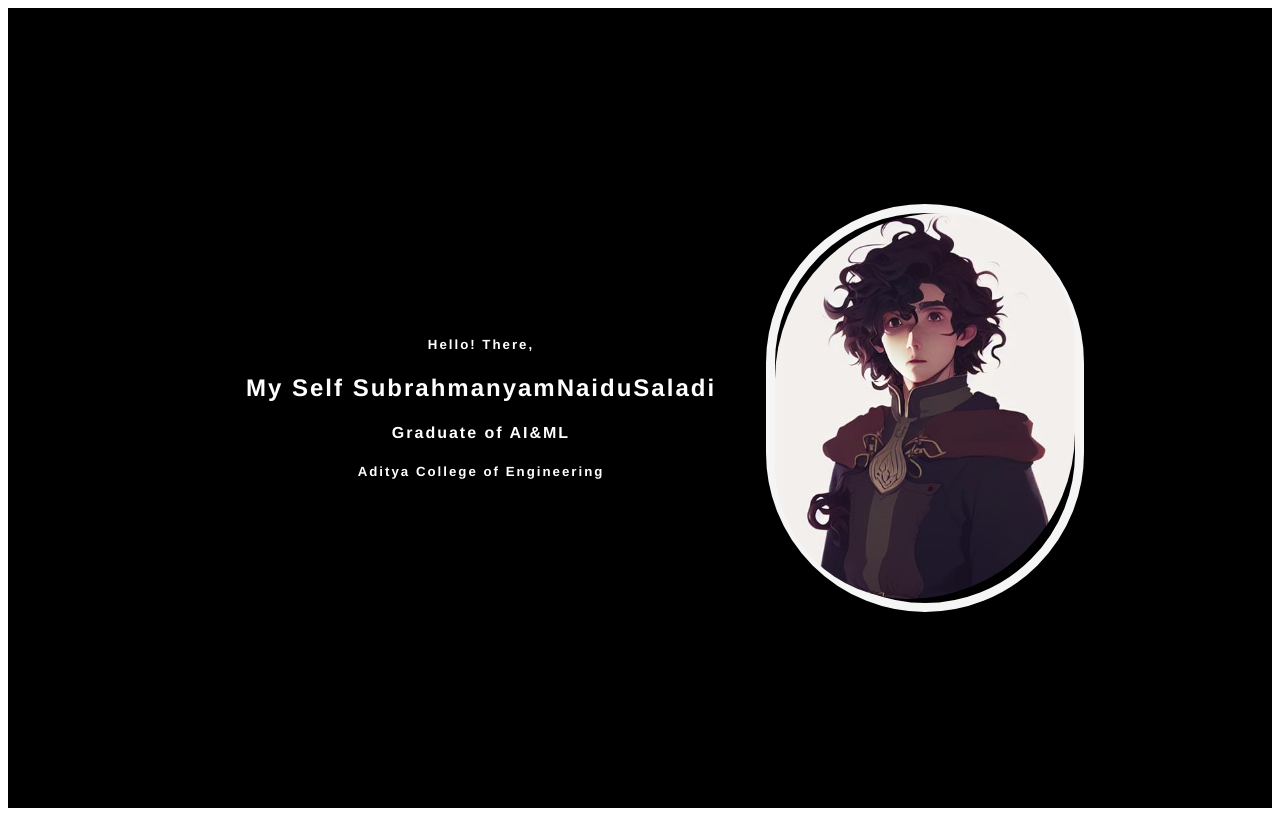
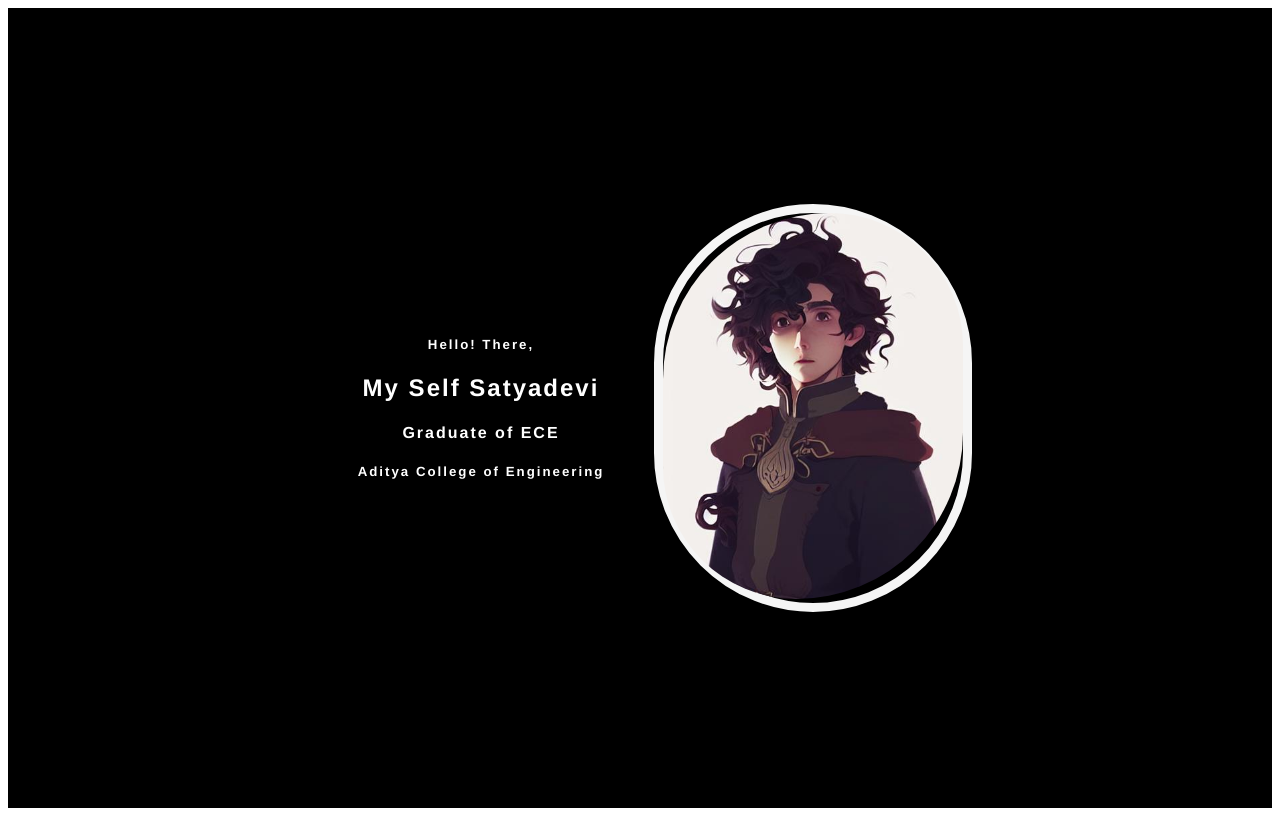
Before and after one commit to satyasanvi/satyadevi., a plain HTML site: page index.html in a window 1280 px wide. Drawn offline with Linux system fonts and the light colour scheme.

Commit message:
Update index.html

```diff
--- a/index.html
+++ b/index.html
@@ -11,8 +11,8 @@
     <div class="container">
          <div class="left">
             <h5>Hello! There,</h5>
-            <h2>My Self SubrahmanyamNaiduSaladi</h2>
-            <h4>Graduate of AI&ML</h4>
+            <h2>My Self Satyadevi</h2>
+            <h4>Graduate of ECE</h4>
             <h5>Aditya College of Engineering </h5>
          </div>
          <div class="right">
```
